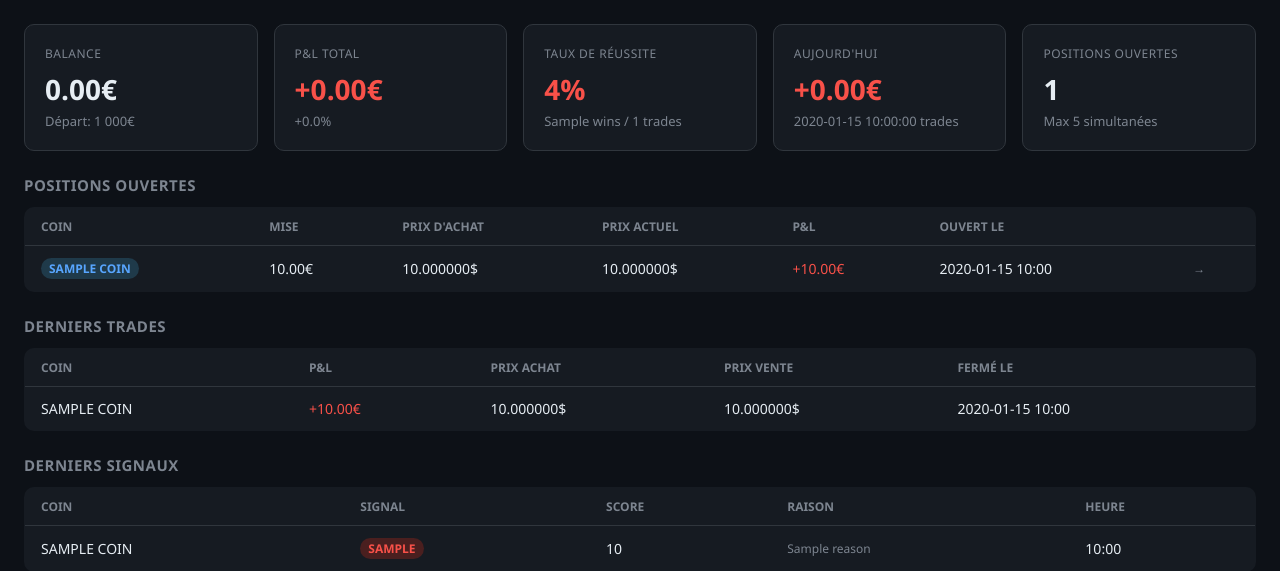
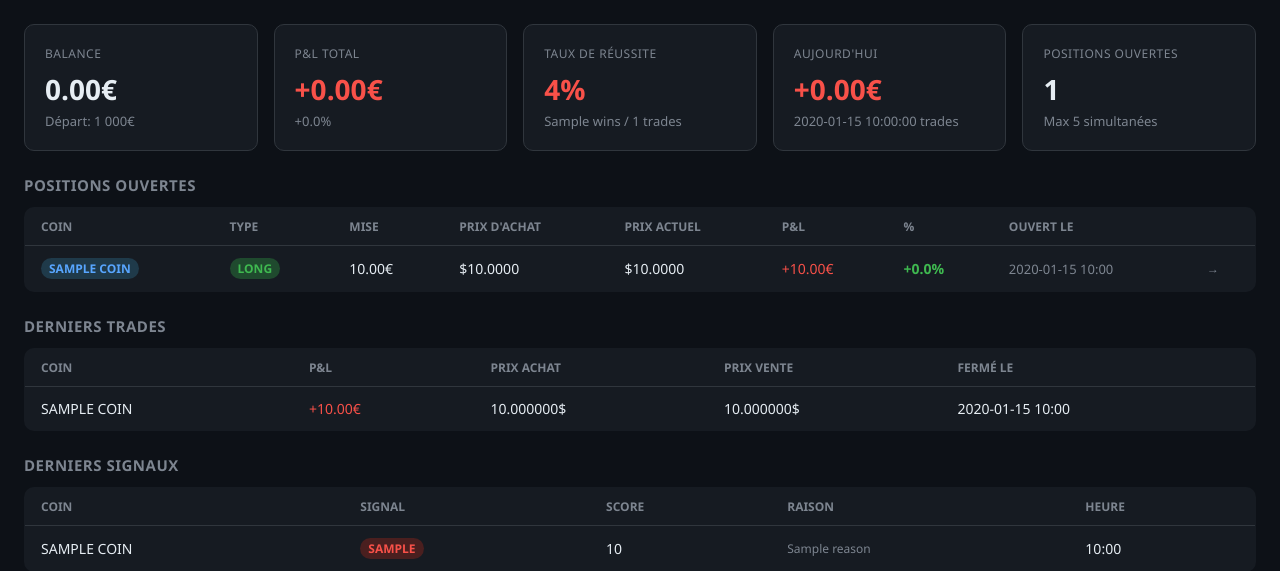
Before and after one commit to Zykssou/trading-bot-, a Flask app: template web/templates/dashboard.html in a window 1280 px wide. Shown: the part 57-628 px from the top of the page. Run offline with Flask 3, Linux system fonts and the light colour scheme; the template is opened without the code that fills it: most values are stand-ins (such as "Sample title", 1, 10 or a date in 2020).

Commit message:
feat: colonne % P&L et type LONG/SHORT sur positions ouvertes
Co-Authored-By: Claude Sonnet 4.6 <noreply@anthropic.com>

```diff
--- a/web/templates/dashboard.html
+++ b/web/templates/dashboard.html
@@ -83,16 +83,19 @@
   <h2>Positions ouvertes</h2>
   {% if positions %}
   <table>
-    <thead><tr><th>Coin</th><th>Mise</th><th>Prix d'achat</th><th>Prix actuel</th><th>P&L</th><th>Ouvert le</th><th></th></tr></thead>
+    <thead><tr><th>Coin</th><th>Type</th><th>Mise</th><th>Prix d'achat</th><th>Prix actuel</th><th>P&L</th><th>%</th><th>Ouvert le</th><th></th></tr></thead>
     <tbody>
     {% for p in positions %}
+    {% set pnl_pct = ((p.current_price - p.buy_price) / p.buy_price * 100) if p.position_type != 'short' else ((p.buy_price - p.current_price) / p.buy_price * 100) %}
     <tr class="clickable" onclick="window.location='/position/{{ p.id }}'">
       <td><span class="badge badge-open">{{ p.coin.upper() }}</span></td>
+      <td><span class="badge {% if p.position_type == 'short' %}badge-sell{% else %}badge-buy{% endif %}">{{ (p.position_type or 'long').upper() }}</span></td>
       <td>{{ "%.2f"|format(p.amount) }}€</td>
-      <td>{{ "%.6f"|format(p.buy_price) }}$</td>
-      <td>{{ "%.6f"|format(p.current_price) }}$</td>
+      <td>${{ "%.4f"|format(p.buy_price) }}</td>
+      <td>${{ "%.4f"|format(p.current_price) }}</td>
       <td class="{% if p.pnl >= 0 %}green{% else %}red{% endif %}">{{ "%+.2f"|format(p.pnl) }}€</td>
-      <td>{{ p.opened_at[:16] }}</td>
+      <td class="{% if pnl_pct >= 0 %}green{% else %}red{% endif %}" style="font-weight:700">{{ "%+.1f"|format(pnl_pct) }}%</td>
+      <td style="color:#7d8590;font-size:13px">{{ p.opened_at[:16].replace("T"," ") }}</td>
       <td style="color:#7d8590;font-size:12px">→</td>
     </tr>
     {% endfor %}
```
